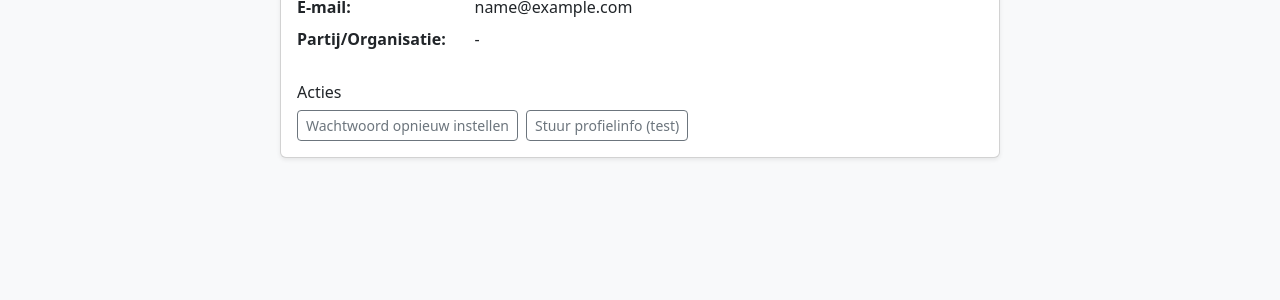
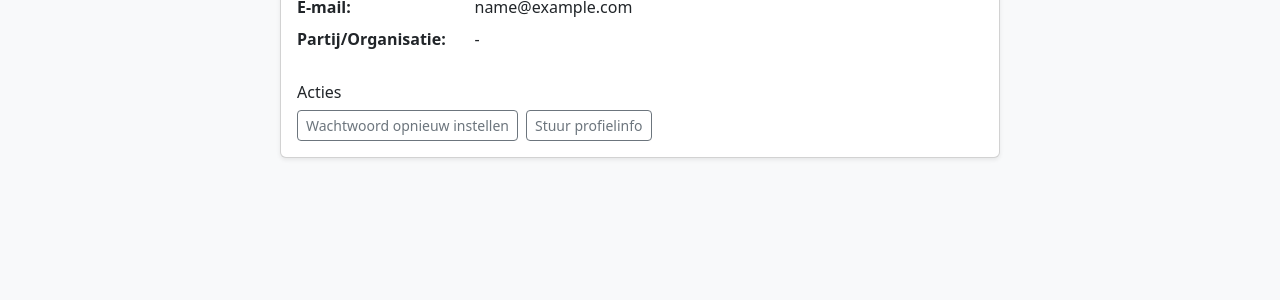
Before and after one commit to dirkvleeuwen/doc_gen_do, a Django app: page /accounts/profile/ in a window 1280 px wide. Shown: the part 246-546 px from the top of the page. Run offline with Django 5.2, Linux system fonts and the light colour scheme; the visitor is signed in with stand-in values (Sample User, id 1); some libraries are stand-ins or nearby versions.

Commit message:
profile.htm: removed text 'test'

```diff
--- a/accounts/templates/accounts/profile.html
+++ b/accounts/templates/accounts/profile.html
@@ -45,7 +45,7 @@
             <form method="post" action="{% url 'accounts:email_profile_info' %}" class="mb-0"> {# mb-0 om extra marge te voorkomen #}
               {% csrf_token %}
               <button type="submit" class="btn btn-sm btn-outline-secondary" title="Stuur een test e-mail met profielgegevens">
-                  <i class="bi bi-envelope-at"></i> Stuur profielinfo (test)
+                  <i class="bi bi-envelope-at"></i> Stuur profielinfo
               </button>
             </form>
             {# Einde E-mail test knop #}
```
